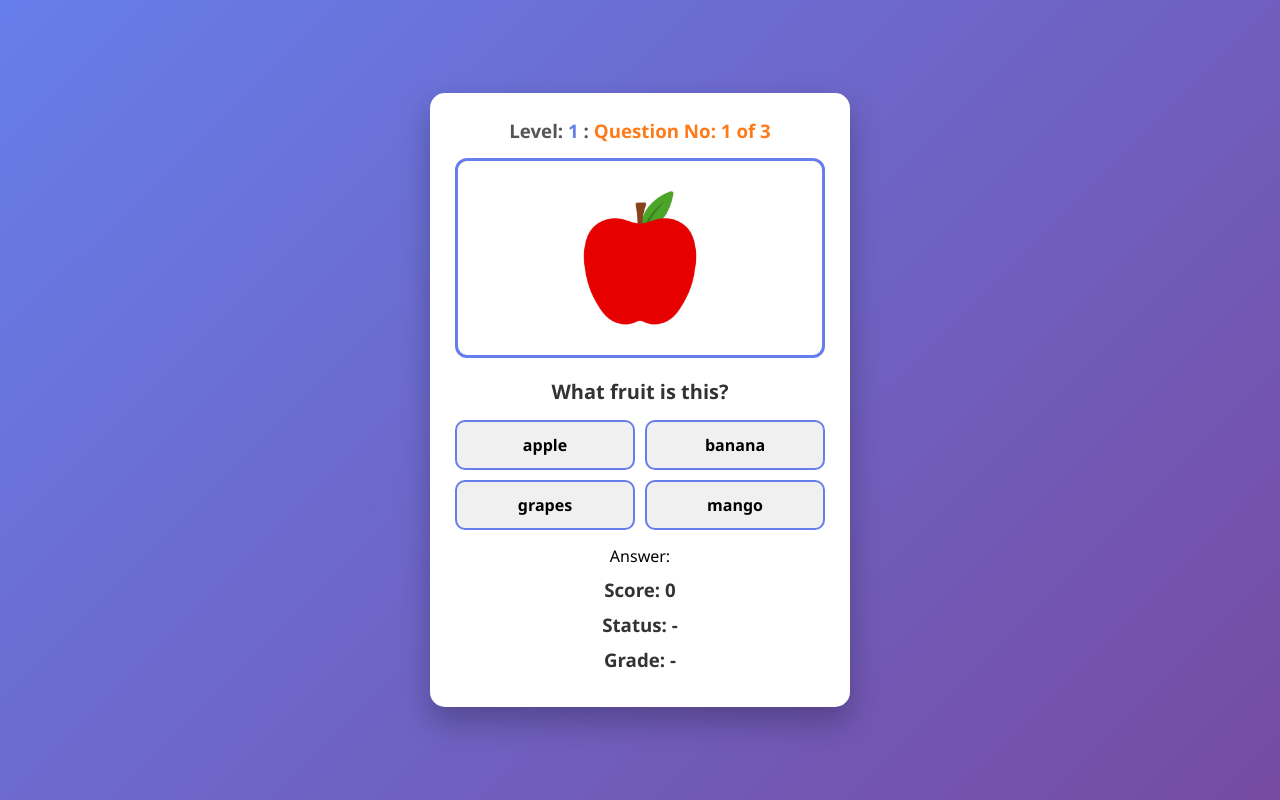
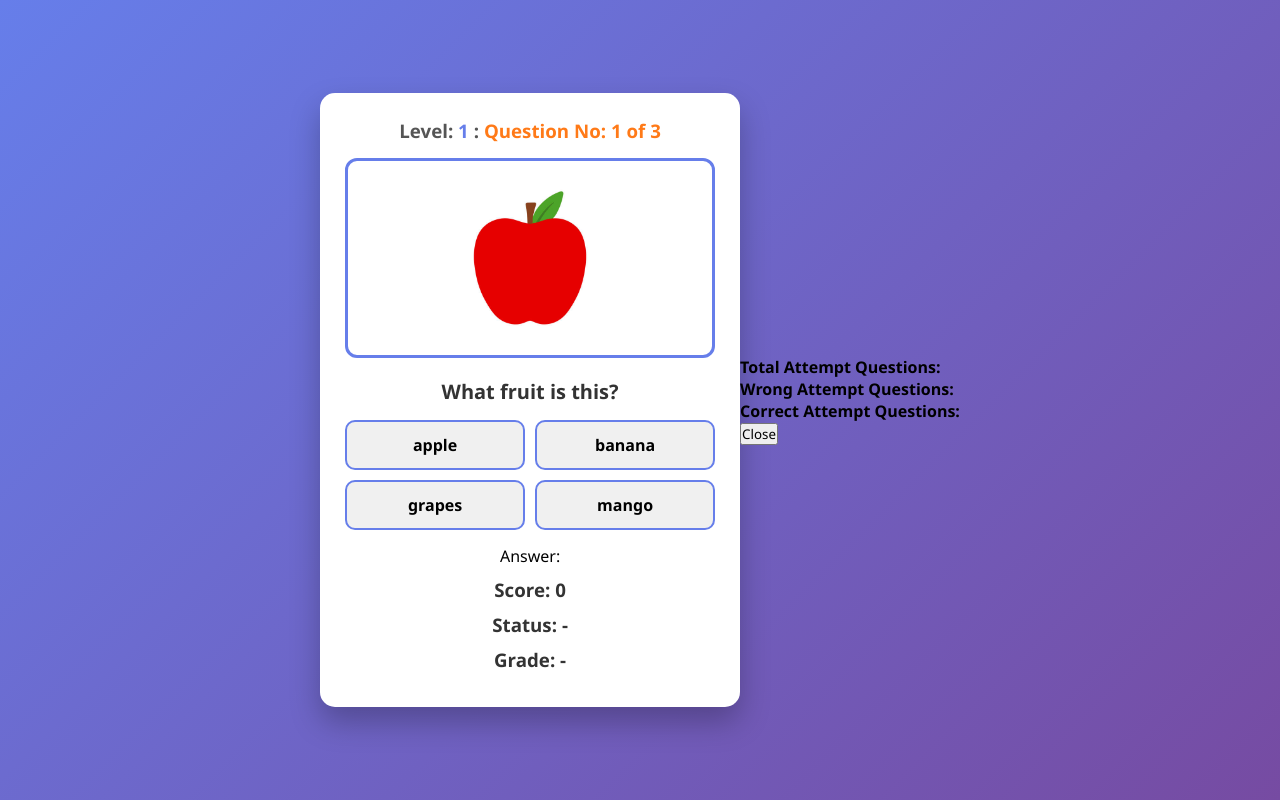
Before and after one commit to yawarhussain7/Kids_Games, a plain HTML site: page English/index.html in a window 1280 px wide. Drawn offline with Linux system fonts and the light colour scheme.

Commit message:
Create the structure of report popup

```diff
--- a/English/index.html
+++ b/English/index.html
@@ -46,7 +46,16 @@
 
 
 <!-- <---------------------------------------- Result Report ----------------------------------------->
+    <div class="result_report" id="popup">
+        <div class="report-box">
 
+            <h4>Total Attempt Questions: <span id="attempt-questions"></span></h4>
+            <h4>Wrong Attempt Questions: <span id="wrong-questions"></span></h4>
+            <h4>Correct Attempt Questions: <span id="correct-attempt"></span></h4>
+
+            <button id="closePopup">Close</button>
+        </div>
+    </div>
 
 
 
```
